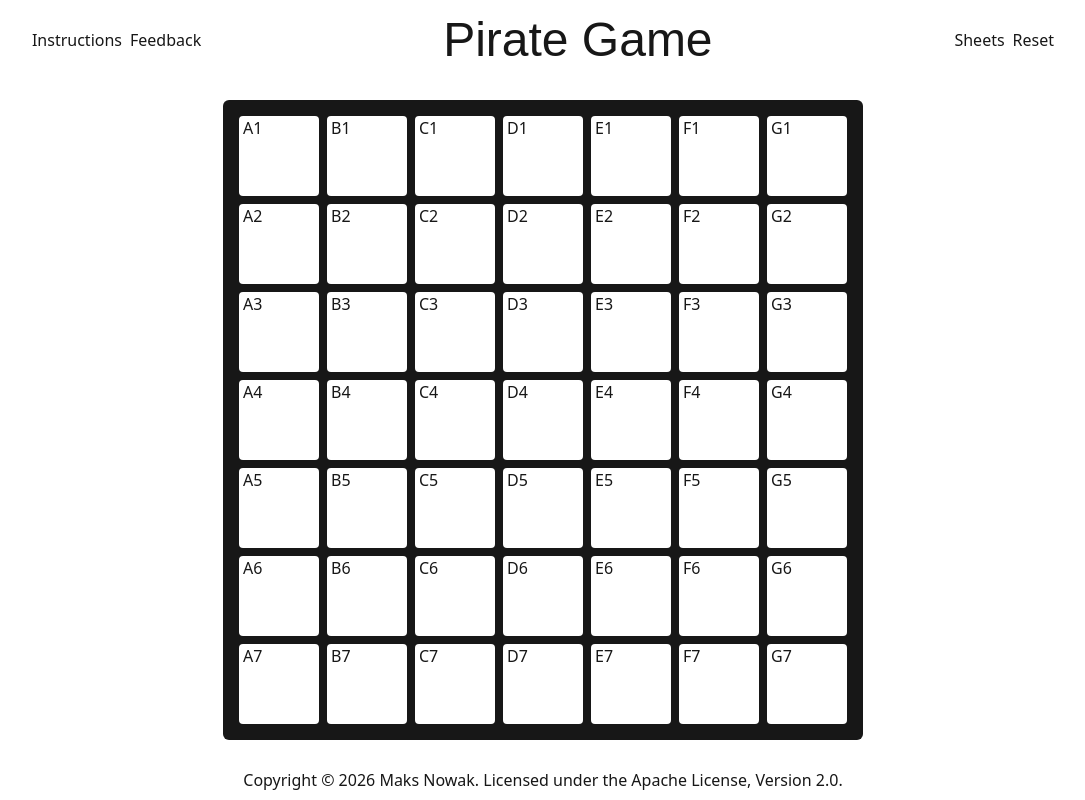
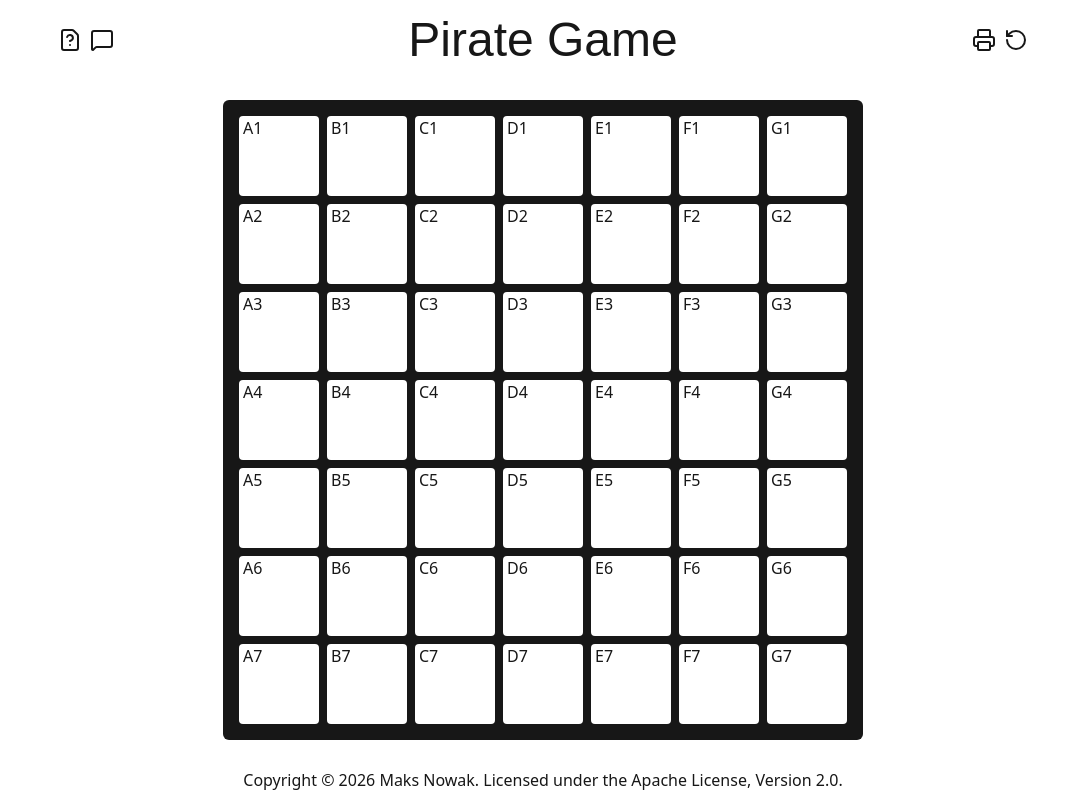
Before and after one commit to f2reninj5/Pirate-Game, a Next.js app: page / in a window 1280 px wide. Shown: the whole page, without its empty margins (97-1182 px from the left). Built offline with nearby package versions, Linux system fonts and the light colour scheme; a web font is replaced by a local one.

Commit message:
Add icons

```diff
--- a/src/app/page.tsx
+++ b/src/app/page.tsx
@@ -1,3 +1,4 @@
+import { RotateCcw } from "lucide-react";
 import FeedbackDialog from "@/component/feedback-dialog";
 import InstructionsDialog from "@/component/instructions-dialog";
 import SheetsDialog from "@/component/sheets-dialog";
@@ -15,7 +16,7 @@ export default function Home() {
         <h1 className="font-pirate text-5xl my-2">Pirate Game</h1>
         <span className="flex flex-row gap-2">
           <SheetsDialog />
-          <Dialog trigger="Reset" title="Reset">
+          <Dialog trigger={<RotateCcw />} title="Reset">
             <div className="flex flex-1 flex-col justify-around items-center">
               <h2>Are you sure?</h2>
               <button type="button">Reset</button>
--- a/src/component/feedback-dialog.tsx
+++ b/src/component/feedback-dialog.tsx
@@ -1,10 +1,11 @@
 "use client";
 
+import { Copy, MessageSquare, Printer } from "lucide-react";
 import Dialog from "@/component/dialog";
 
 export default function FeedbackDialog() {
   return (
-    <Dialog trigger="Feedback" title="Feedback">
+    <Dialog trigger={<MessageSquare />} title="Feedback">
       <div className="flex flex-row gap-2">
         <span>pirategame@maksnowak.me</span>
         <button
@@ -13,10 +14,12 @@ export default function FeedbackDialog() {
             navigator.clipboard.writeText("pirategame@maksnowak.me");
           }}
         >
-          Copy
+          <Copy />
         </button>
         <a href="mailto:pirategame@maksnowak.me?subject=Feedback">
-          <button type="button">Mail</button>
+          <button type="button">
+            <Printer />
+          </button>
         </a>
       </div>
     </Dialog>
--- a/src/component/instructions-dialog.tsx
+++ b/src/component/instructions-dialog.tsx
@@ -1,12 +1,13 @@
 "use client";
 
+import { FileQuestion } from "lucide-react";
 import * as Accordion from "@/component/accordion";
 import Dialog from "@/component/dialog";
 import Tiles from "@/component/tiles";
 
 export default function InstructionsDialog() {
   return (
-    <Dialog trigger="Instructions" title="Instructions">
+    <Dialog trigger={<FileQuestion />} title="Instructions">
       <article className="prose prose-invert h-screen">
         <h1 id="pirate-game">Pirate Game</h1>
 
--- a/src/component/sheets-dialog.tsx
+++ b/src/component/sheets-dialog.tsx
@@ -1,5 +1,6 @@
 "use client";
 
+import { Printer } from "lucide-react";
 import { useState } from "react";
 import Dialog from "@/component/dialog";
 import SheetCard from "@/component/sheet-card";
@@ -8,7 +9,7 @@ export default function SheetsDialog() {
   const [half, setHalf] = useState(true);
 
   return (
-    <Dialog trigger="Sheets" title="Sheets">
+    <Dialog trigger={<Printer />} title="Sheets">
       <div className="flex flex-col gap-2">
         <div>
           <span>Size: </span>
```
